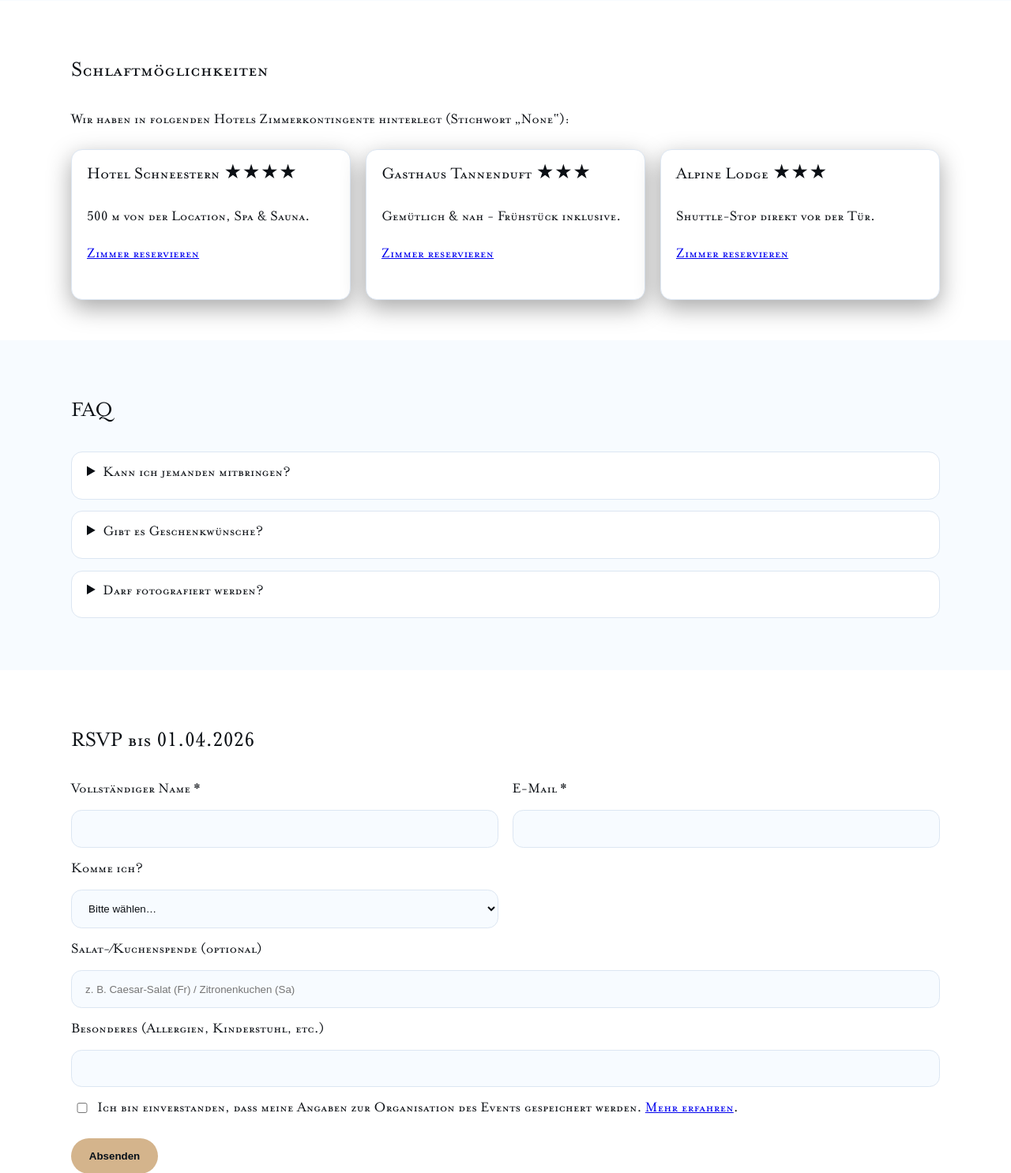
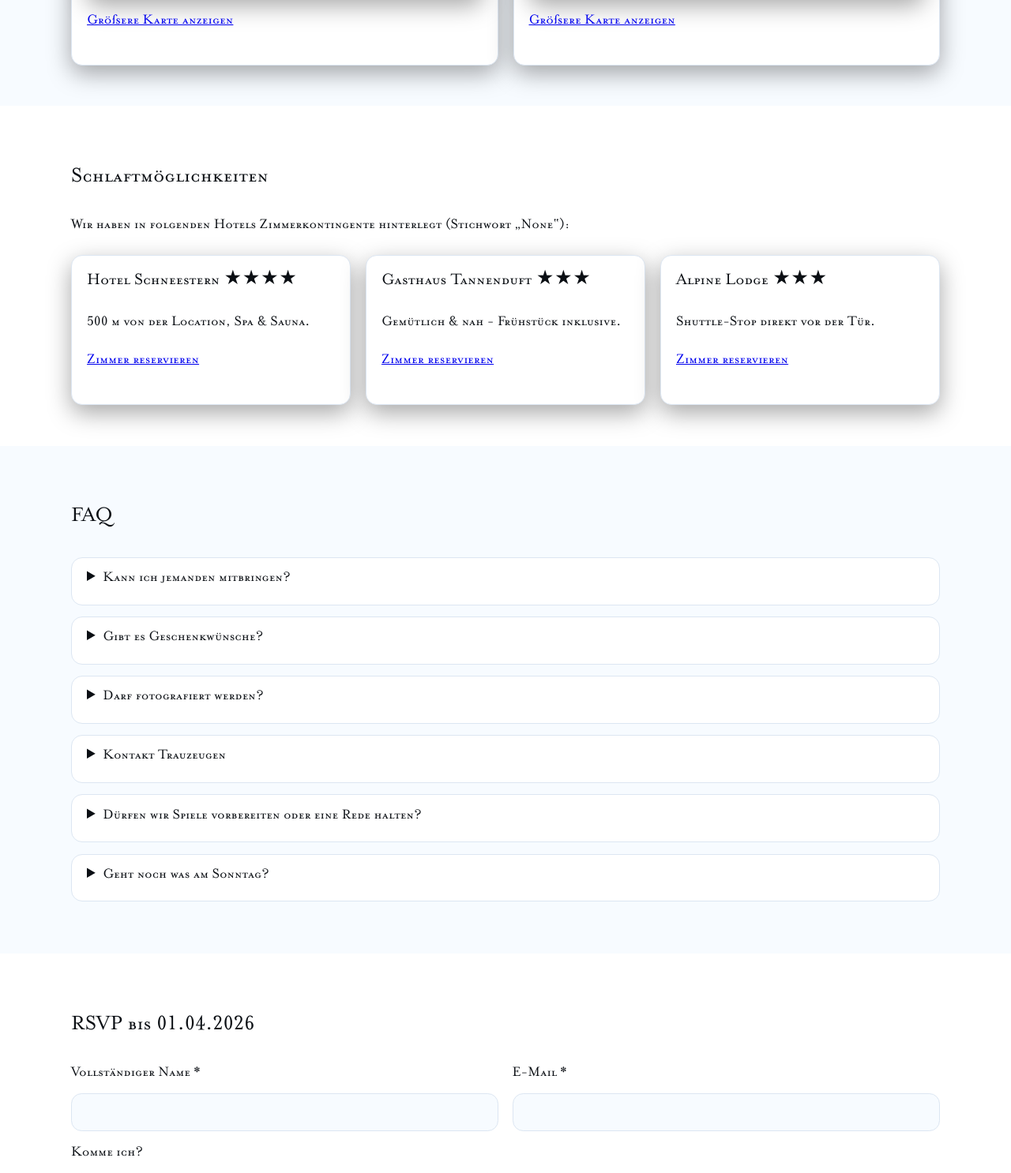
Before and after one commit to philippwirtz/Winterhochzeit, a Flask app: page / in a window 1280 px wide. Shown: the part 2938-4424 px from the top of the page at 79% size. Run offline with Flask 3, Linux system fonts and the light colour scheme; some libraries are stand-ins or nearby versions.

Commit message:
Code überarbeitet

```diff
--- a/app.py
+++ b/app.py
@@ -1,4 +1,4 @@
-from datetime import datetime, timezone
+from datetime import datetime, timezone, timedelta
 import os
 import csv
 from io import StringIO, BytesIO
@@ -56,7 +56,9 @@ app.logger.info(f"instance_path = {app.instance_path}")
 app.logger.info(f"DB path      = {db_abs_path}")
 app.logger.info(f"SQLA URI     = {app.config['SQLALCHEMY_DATABASE_URI']}")
 
-
+secret = os.getenv("SECRET_KEY")
+if not secret:
+    raise RuntimeError("SECRET_KEY fehlt (setze ihn in .env / Environment)")
 # app.config["SQLALCHEMY_DATABASE_URI"] = os.getenv("DATABASE_URL", "sqlite:///rsvp.db")
 # app.config["SQLALCHEMY_TRACK_MODIFICATIONS"] = False
 
@@ -64,7 +66,7 @@ app.logger.info(f"SQLA URI     = {app.config['SQLALCHEMY_DATABASE_URI']}")
 app.config.update(
     DEBUG=IS_DEV is True,
     ENV="development" if IS_DEV else "production",
-    SECRET_KEY=os.getenv("SECRET_KEY"),
+    SECRET_KEY=secret,
 
     # nur in Produktion strikt
     SESSION_COOKIE_SECURE=not IS_DEV,
@@ -292,6 +294,7 @@ def submit_rsvp():
 
     db.session.add(entry)
     db.session.commit()
+    db.session.refresh(entry)
 
     try:
         send_rsvp_mail(entry)
@@ -502,7 +505,7 @@ def export_csv():
 def event_ics():
     # Start/Ende grob – passe es bei Bedarf an
     start = EVENT_DT           # naive lokale Zeit
-    end = EVENT_DT.replace(hour=EVENT_DT.hour + 4 if EVENT_DT.hour <= 20 else EVENT_DT.hour)  # +4h als Beispiel
+    end = EVENT_DT + timedelta(hours=8)
 
     def ics_dt(dt: datetime) -> str:
         # ical ohne TZ: lokale Zeit im Format YYYYMMDDTHHMMSS
--- a/templates/index.html
+++ b/templates/index.html
@@ -107,32 +107,51 @@
 </section>
 
 <section id="location" class="section section--light">
-    <div class="container">
-        <h2>Location & Anfahrt</h2>
+  <div class="container">
+    <h2>Location &amp; Anfahrt</h2>
+    <p>
+      <strong>{{ event_location_name }}</strong><br />
+      {{ event_location_address }}
+    </p>
+
+    <div class="cards">
+      <!-- Karte 1: bestehende Location -->
+      <article class="card">
+        <h3>Kurgarten</h3>
+        <div class="map-wrap" role="region" aria-label="Karte der Hauptlocation">
+          <iframe
+            title="Karte Hauptlocation"
+            src="https://www.openstreetmap.org/export/embed.html?bbox=8.535510599613191%2C48.01650023164518%2C8.538021147251131%2C48.01766284331602&amp;layer=mapnik&amp;marker=48.0170815407576%2C8.53676587343216"
+            loading="lazy"
+            referrerpolicy="no-referrer-when-downgrade"
+            style="border:0"
+          ></iframe>
+        </div>
         <p>
-            <strong>{{ event_location_name }}</strong><br />{{ event_location_address
-            }}
+          <a href="https://www.openstreetmap.org/?mlat=48.0170815407576&amp;mlon=8.53676587343216#map=19/48.0170815407576/8.53676587343216" target="_blank" rel="noopener">Größere Karte anzeigen</a>
         </p>
-        <div class="map-wrap" role="region" aria-label="Karte der Location">
-            <iframe title="Karte"
-                src="https://www.openstreetmap.org/export/embed.html?bbox=8.535510599613191%2C48.01650023164518%2C8.538021147251131%2C48.01766284331602&amp;layer=mapnik&amp;marker=48.0170815407576%2C8.53676587343216"
-                loading="lazy" referrerpolicy="no-referrer-when-downgrade" style="border: 0" aria-hidden="false">
-            </iframe>
+      </article>
+
+      <!-- Karte 2: zusätzliche Adresse -->
+      <article class="card">
+        <h3>Krähenlochhütte</h3>
+        <div class="map-wrap" role="region" aria-label="Karte zweite Adresse">
+          <iframe
+            title="Karte zweite Adresse"
+            src="https://www.openstreetmap.org/export/embed.html?bbox=8.611612915992739%2C47.901016549440335%2C8.614123463630678%2C47.90218176280629&amp;layer=mapnik&amp;marker=47.9015991594017%2C8.612868189811707"
+            loading="lazy"
+            referrerpolicy="no-referrer-when-downgrade"
+            style="border:0"
+          ></iframe>
         </div>
-        <details class="travel-hints">
-            <summary>Anreise-Tipps</summary>
-            <ul>
-                <li>ÖPNV: Haltestelle „Winterruh Schloss“ (5 Min. Fußweg).</li>
-                <li>
-                    PKW: Parkplätze ausgeschildert - bitte Fahrgemeinschaften bilden.
-                </li>
-                <li>
-                    Shuttle: Hotel-Transfer zwischen 00:00-02:30 Uhr (alle 30 Min.).
-                </li>
-            </ul>
-        </details>
+        <p>
+          <a href="https://www.openstreetmap.org/?mlat=47.901599&amp;mlon=8.612868#map=19/47.901599/8.612868" target="_blank" rel="noopener">Größere Karte anzeigen</a>
+        </p>
+      </article>
     </div>
+  </div>
 </section>
+
 
 <section id="uebernachtung" class="section">
     <div class="container">
@@ -167,7 +186,9 @@
         <div class="faq">
             <details>
                 <summary>Kann ich jemanden mitbringen?</summary>
-                <p>Bitte tragt eure Begleitperson im RSVP-Formular ein.</p>
+                <p>So gerne wir auch mit all euren Liebsten feiern würden, möchten wir um Verständnis bitten, dass wir nicht alle Leute einladen können.
+                    Eingeladen sind alle Personen, die auf dem Kuvert genannt sind.
+                </p>
             </details>
             <details>
                 <summary>Gibt es Geschenkwünsche?</summary>
@@ -179,9 +200,20 @@
             <details>
                 <summary>Darf fotografiert werden?</summary>
                 <p>
-                    Ja! Bitte markiert Fotos in sozialen Medien mit
-                    <strong>#winterhochzeit2025</strong>.
+                    Ja! Müssenwirnochbearbeiten.
                 </p>
+            </details>
+            <details>
+                <summary> Kontakt Trauzeugen</summary>
+                <p> KontaktKontaktKontakt</p>
+            </details>
+            <details>
+                <summary>Dürfen wir Spiele vorbereiten oder eine Rede halten?</summary>
+                <p>Gerne dürft ihr Beiträge zur Belustigung bei der Hochzeit mit den Trauzeugen absprechen.</p>
+            </details>
+            <details>
+                <summary>Geht noch was am Sonntag?</summary>
+                <p>Ja! Am Sonntag wollen wir gerne mit allen, die Zeit und Lust haben, in Ulis süßer Scheune frühstücken gehen.</p>
             </details>
         </div>
     </div>
```
Also changed, not shown: ToDos.md (+11 -11 lines).
